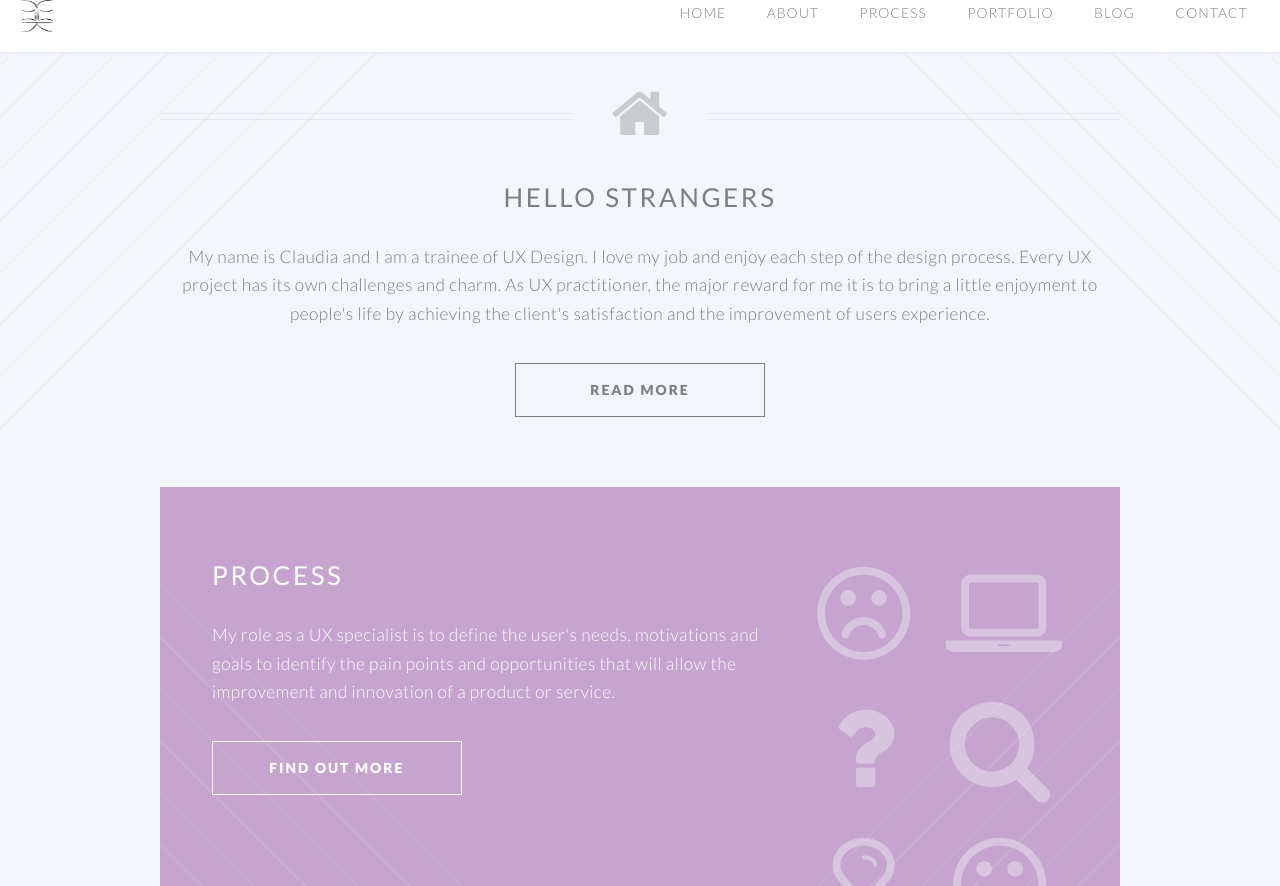
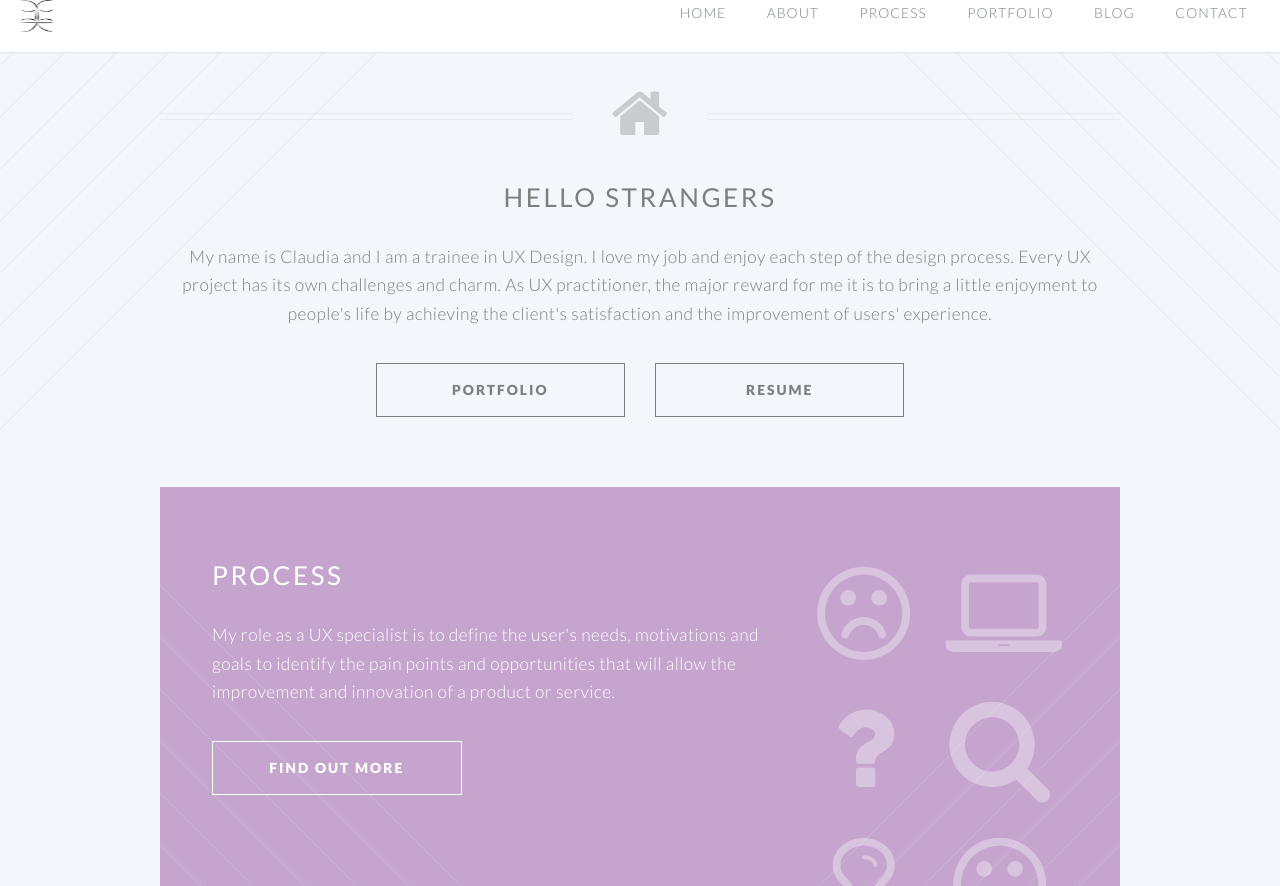
Before and after one commit to claucvk/claucvk.github.io, a Jekyll site: the page built from index.html, in a window 1280 px wide and 900 px high, scrolled down 533 px, cut to the strip 14-900 px from the top of the window. Built offline with Jekyll 4.4.1, drawn with Linux system fonts in a browser that asks for light colours.

Commit message:
update home page

```diff
--- a/_includes/banner.html
+++ b/_includes/banner.html
@@ -17,7 +17,7 @@
 		</p>
         <footer>
             <ul class="buttons vertical">
-                <li><a href="about" class="button fit scrolly">Tell Me More</a></li>
+                <li><a href="#main" class="button fit scrolly">Tell Me More</a></li>
             </ul>
         </footer>
     </div>
--- a/about/index.html
+++ b/about/index.html
@@ -26,16 +26,16 @@ permalink: /about/
 								<section>
 									<img class="left" src="../images/claudia.jpg" width="226" height="280" alt=""/>
 						            <p>
-										I am from Venezuela and I live in France since 2010. Currently, I'm a UX Researcher & Designer, but in the last 9 years I have been Psychologist. Thanks to my background, I developed some valuable skills about human psychology, social research, technology-design and the interaction between them.
+										I am from Venezuela and I live in France since 2010. Currently, I'm a UX Researcher & Designer, but in the last 9 years I have been a Psychologist. Thanks to my background, I developed some valuable skills about human psychology, social research, technology-design and the interaction between them.
 									</p>
 									<p>
 										UX Design is my dream job. It is a mix of logic, critical thinking, creativity and emotion which I find really AMAZING!
 									</p>
 									<p>
-										At work, I keep a balance between the enterprise's requirements and the user's needs in order to create effective and enjoyable user experiences. The user centered design approach guide my practice. I define the product or service requirements based on an <a href="/process/" class="btn btn-theme">iterative design process</a>: previous research, definition of objectifs, ideation, prototyping and evaluation.
+										At work, I keep a balance between the enterprise's requirements and the user's needs in order to create effective and enjoyable user experiences. The user centered design approach guide my practice. I define the product or service requirements based on <a href="/process/" class="btn btn-theme">iterative design process</a>: previous research, definition of objectives, ideation, prototyping and evaluation.
 									</p>
 						            <p>
-										In this website you are going to find a <a href="/portfolio/" class="btn btn-theme">portfolio</a> of my work and a blog intended to help people to start up in UX Design. I hope you will find useful or interesting the information in here. If you have any comments, suggestions or just want to talk about any topic don't hesitate to <a href="/contact/" class="btn btn-theme">contact me.</a>
+										In this website you are going to find a <a href="/portfolio/" class="btn btn-theme">portfolio</a> of my work and a blog intended to help people to start up in UX Design. I hope you will find useful or interesting the information provided here. If you have any comments, suggestions or just want to talk about any topic don't hesitate to <a href="/contact/" class="btn btn-theme">contact me.</a>
 									</p>
 
 								</section>
--- a/index.html
+++ b/index.html
@@ -8,12 +8,13 @@ layout: landing-page
 					<span class="icon fa-home"></span>
 					<h2><strong>Hello Strangers</strong></h2>
 					<p>
-						My name is Claudia and I am a trainee of UX Design. I love my job and enjoy each step of the design process. Every UX project has its own challenges and charm. As UX practitioner, the major reward for me it is to bring a little enjoyment to people's life by achieving the client's satisfaction and the improvement of users experience.
+						My name is Claudia and I am a trainee in UX Design. I love my job and enjoy each step of the design process. Every UX project has its own challenges and charm. As UX practitioner, the major reward for me it is to bring a little enjoyment to people's life by achieving the client's satisfaction and the improvement of users' experience.
 					</p>
 
 					<footer class="major">
 						<ul class="buttons">
-							<li><a href="#/" class="button">Read More</a></li>
+							<li><a href="portfolio/" class="button">Portfolio</a></li>
+							<li><a href="cv/claudia_CV_english.pdf" class="button">Resume</a></li>
 						</ul>
 					</footer>
 				</header>
```
